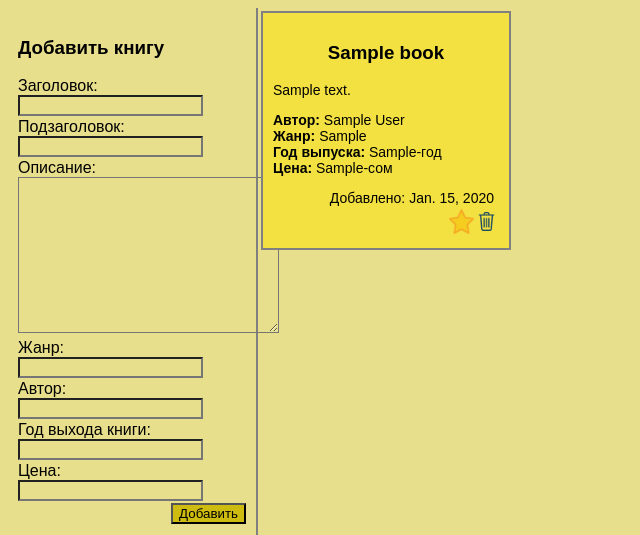
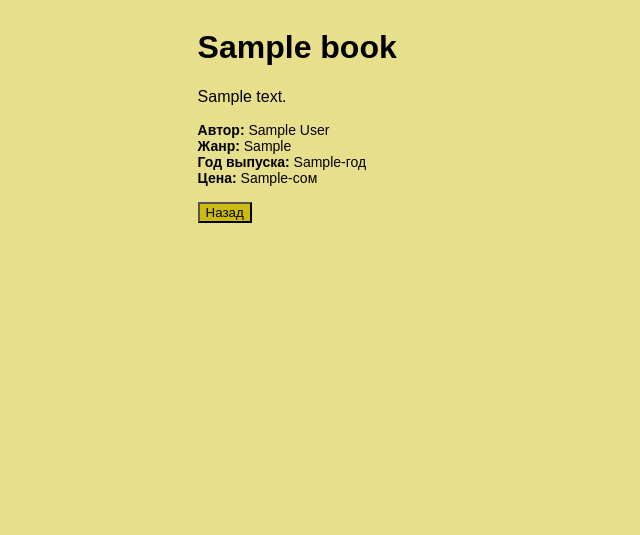
Before and after one commit to SultanZu/todo, a Django app: page /book-details/1/ in a window 1280 px wide. Shown: the top 535 px of the page, without its empty margins (0-640 px from the left). Run offline with Django 3.2, Linux system fonts and the light colour scheme; tables that the repository leaves empty hold one stand-in row (values such as "Sample post").

Commit message:
added button for back and changed visual of book detail

```diff
--- a/main/static/styles/styles-books.css
+++ b/main/static/styles/styles-books.css
@@ -90,3 +90,18 @@ button {
     width: 25px;
     height: 25px;
 }
+
+/* for book details */
+
+.book_box {
+    width: 100%;
+    display: flex;
+    justify-content: center;
+}
+.book_detail {
+    width: 70%;
+}
+
+.book_detail a button {
+    cursor: pointer;
+}
--- a/main/templates/books_detail.html
+++ b/main/templates/books_detail.html
@@ -1,14 +1,30 @@
+{% load static %}
 <!DOCTYPE html>
 <html lang="en">
+
 <head>
     <meta charset="UTF-8">
     <meta name="viewport" content="width=device-width, initial-scale=1.0">
     <title>Books detail</title>
+    <link rel="stylesheet" href="{% static 'styles/styles-books.css' %}">
 </head>
+
 <body>
-    <h1>hello</h1>
-    {% for todo in todo_list %}
-        {{ todo.text }}
+    {% for book in books %}
+    <div class="book_box">
+        <div class="book_detail">
+            <h1>{{ book.title }}</h1>
+            <p>{{ book.description }}</p>
+            <div class="item-footer">
+                <span>Автор: </span>{{ book.author }}<br>
+                <span>Жанр: </span>{{ book.genre }}<br>
+                <span>Год выпуска: </span>{{ book.year }}-год<br>
+                <span>Цена: </span>{{ book.price }}-сом<br>
+            </div>
+            <p><a href="{% url 'book-back' %}"><button>Назад</button></a></p>
+        </div>
+    </div>
     {% endfor %}
 </body>
+
 </html>
--- a/main/views.py
+++ b/main/views.py
@@ -51,7 +51,10 @@ def unmark_book(request, id):
 
 def book_details(request, id):
     bib_books = books.objects.filter(id=id)
-    return render(request, 'books.html', {"books": bib_books})
+    return render(request, 'books_detail.html', {"books": bib_books})
+
+def book_back(request):
+    return redirect(bookss)
 
 def todo(request, id):
     todo_object = ToDo.objects.filter(id=id)
--- a/todo/urls.py
+++ b/todo/urls.py
@@ -38,6 +38,7 @@ urlpatterns = [
     path('unmark-book/<id>/', unmark_book, name='unmark-book'),
     path('todo/<id>/', todo, name='todo'),
     path('book-details/<id>/', book_details, name='book-details'),
+    path('book-back', book_back, name='book-back'),
 ]   + static(settings.STATIC_URL, document_root=settings.STATIC_ROOT) \
     + static(settings.MEDIA_URL, document_root=settings.MEDIA_ROOT)
 
```
